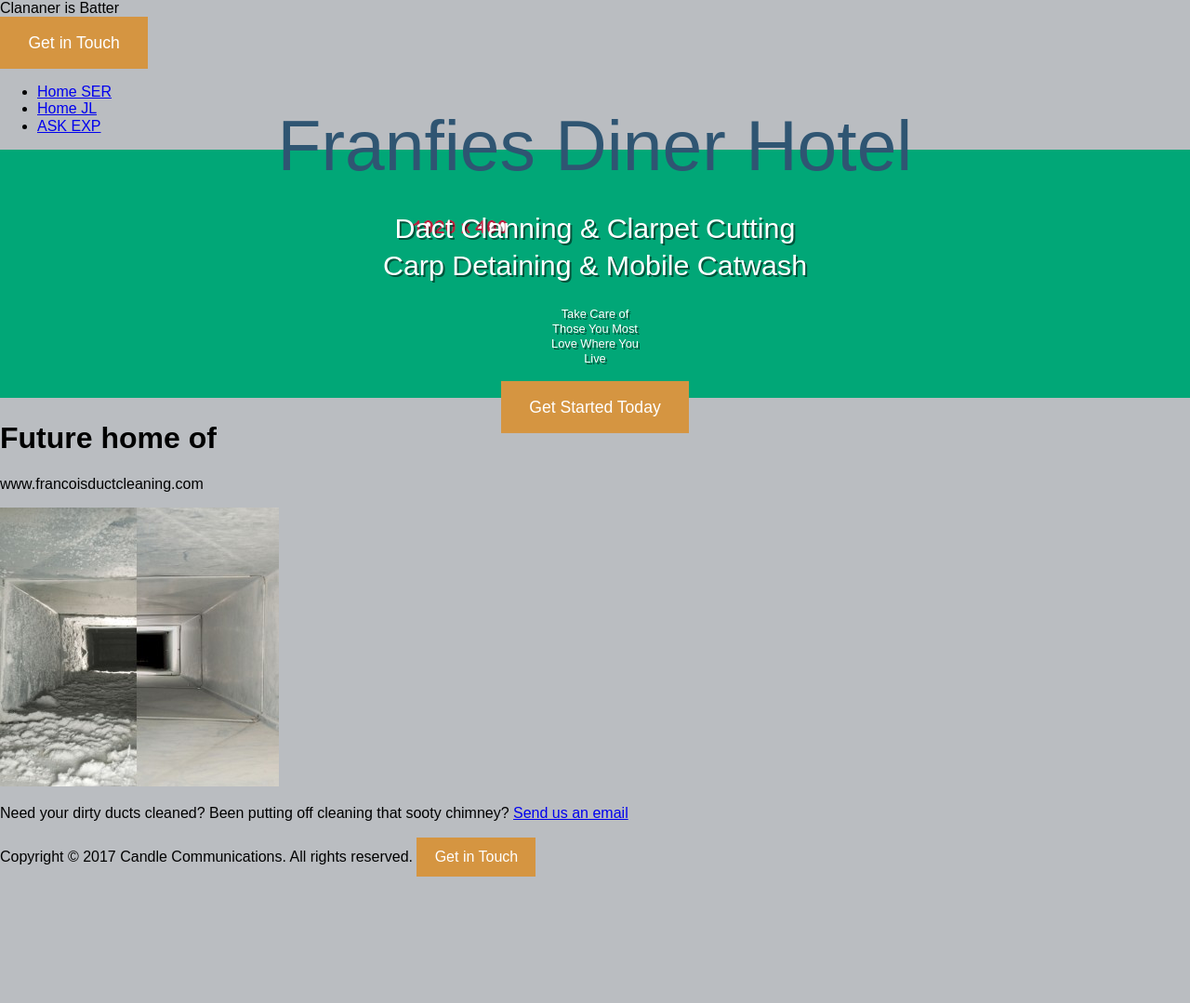
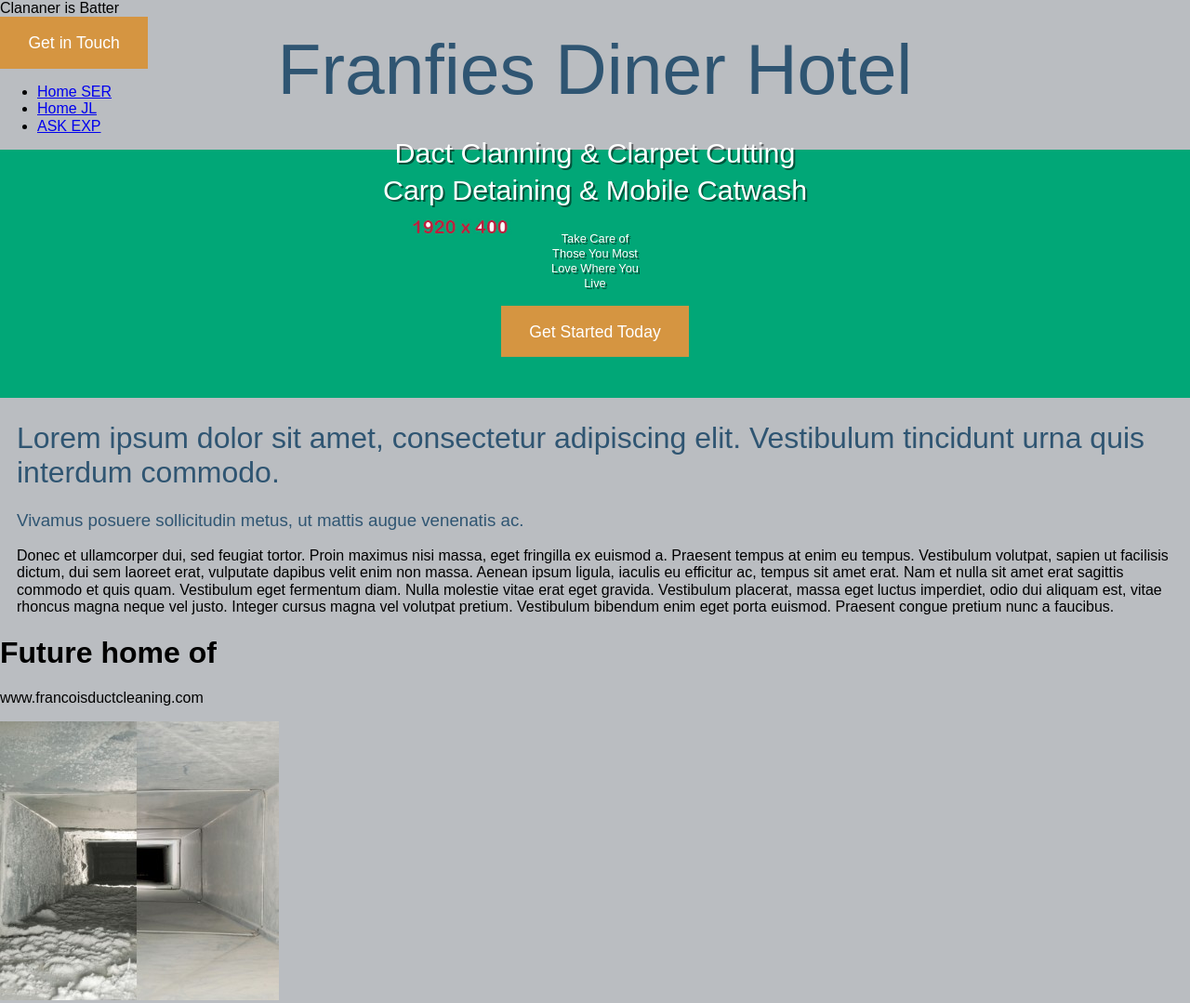
Before and after one commit to candlecom/fdc2, a website: page app/index.html in a window 1280 px wide. Shown: the top 1079 px of the page at 93% size. Before the commit the page ends 959 px from the top, so only its background shows below. Drawn offline with Linux system fonts and the light colour scheme; files whose address does not match are found by name.

Commit message:
Headline class working

```diff
--- /dev/null
+++ b/app/assets/styles/modules/_headline.css
@@ -0,0 +1,13 @@
+.headline {
+  font-weight: 300;
+  font-size: 2.875;
+  color: $mainBlue;
+
+  &--centered {
+    text-align: center;
+  }
+
+  &--orange {
+    color: $mainOrange;
+  }
+}
--- a/app/assets/styles/modules/_top-box.css
+++ b/app/assets/styles/modules/_top-box.css
@@ -6,7 +6,7 @@
 
   &__text-content {
     position: absolute;
-    top: 50%;
+    top: 20%;
     transform: translateY(-50%);
     left: 0;
     width: 100%;
--- a/app/assets/styles/style.css
+++ b/app/assets/styles/style.css
@@ -5,3 +5,4 @@
 @import "modules/_top-box";
 @import "modules/_btn";
 @import "modules/_wrapper";
+@import "modules/_headline"
--- a/app/index.html
+++ b/app/index.html
@@ -61,6 +61,16 @@
 					</div>
         </div>
       </div>
+
+		<div class="middle-box">
+			<div class="wrapper">
+				<h1 class="headline">Lorem ipsum dolor sit amet, consectetur adipiscing elit. Vestibulum tincidunt urna quis interdum commodo.</h1>
+				<h3 class="headline">Vivamus posuere sollicitudin metus, ut mattis augue venenatis ac. </h3>
+				<p>Donec et ullamcorper dui, sed feugiat tortor. Proin maximus nisi massa, eget fringilla ex euismod a. Praesent tempus at enim eu tempus. Vestibulum volutpat, sapien ut facilisis dictum, dui sem laoreet erat, vulputate dapibus velit enim non massa. Aenean ipsum ligula, iaculis eu efficitur ac, tempus sit amet erat. Nam et nulla sit amet erat sagittis commodo et quis quam. Vestibulum eget fermentum diam. Nulla molestie vitae erat eget gravida. Vestibulum placerat, massa eget luctus imperdiet, odio dui aliquam est, vitae rhoncus magna neque vel justo. Integer cursus magna vel volutpat pretium. Vestibulum bibendum enim eget porta euismod. Praesent congue pretium nunc a faucibus.</p>
+			<!-- /wrapper -->
+		</div>
+		<!-- /middle-box -->
+		</div>
 <h1 class="splash">Future home of</h1>
 
 <p class="splash2">www.francoisductcleaning.com</p>
--- a/app/temp/styles/style.css
+++ b/app/temp/styles/style.css
@@ -482,7 +482,7 @@ img {
 
 .top-box__text-content {
   position: absolute;
-  top: 50%;
+  top: 20%;
   -webkit-transform: translateY(-50%);
           transform: translateY(-50%);
   left: 0;
@@ -579,3 +579,17 @@ img {
   padding-left: 18px;
   padding-right: 18px;
 }
+
+.headline {
+  font-weight: 300;
+  font-size: 2.875;
+  color: #2f5572;
+}
+
+.headline--centered {
+  text-align: center;
+}
+
+.headline--orange {
+  color: #d59541;
+}
```
